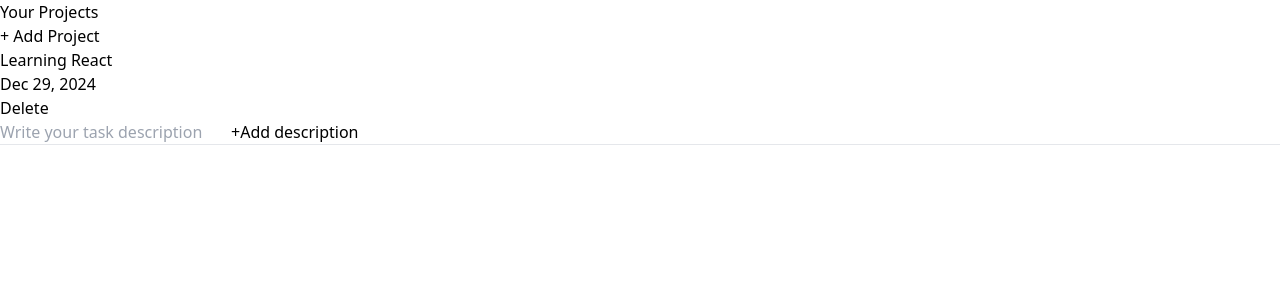
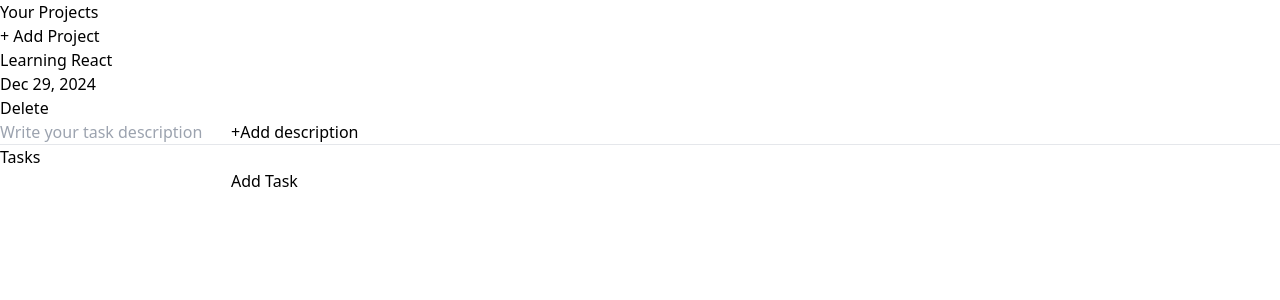
Before and after one commit to pawelstasiewicz/ProjectManagementApp-ReactUdemyCourse, a React (Vite) app: page / in a window 1280 px wide. Shown: the top 300 px of the page. Built offline with nearby package versions, Linux system fonts and the light colour scheme.

Commit message:
Create part Tasks in SelectedProjectNameComponent

```diff
--- a/src/components/atoms/SelectedProjectNameComponent.jsx
+++ b/src/components/atoms/SelectedProjectNameComponent.jsx
@@ -1,18 +1,59 @@
+import { useState } from 'react';
+
 function SelectedProjectNameComponent() {
+	const [addTask, setAddTask] = useState('');
+	const [clickedBtn, setClickedBtn] = useState(true);
+
+	function handleInputChange(e) {
+		setAddTask(e.target.value);
+	}
+
+	function handleClick() {
+		setClickedBtn(false);
+	}
+
 	return (
-		<div className="flex flex-col w-3/5 ">
-			<div className="flex flex-row w-full justify-between mt-16 ml-10">
+		<div className='flex flex-col w-3/5 '>
+			<div className='flex flex-row w-full justify-between mt-16 ml-10'>
 				<div>
-					<h1 className="text-5xl font-bold ">Learning React</h1>
-					<p className="mt-5 text-slate-500">Dec 29, 2024</p>
+					<h1 className='text-5xl font-bold '>Learning React</h1>
+					<p className='mt-5 text-slate-500'>Dec 29, 2024</p>
 				</div>
-				<button className="h-5 my-auto mr-20">Delete</button>
+				<button className='h-5 my-auto mr-20'>Delete</button>
 			</div>
-            <div className="mt-5 ml-10 mr-10 flex flex-row justify-between">
-                <input className="h-20 w-4/5" type="text"  placeholder="Write your task description " />
-                <button className="w-32 my-auto bg-slate-500">+Add description</button>
-            </div>
-            <hr className="mt-5 ml-10 mr-10"/>
+			<div className='mt-5 ml-10 mr-10 flex flex-row justify-between'>
+				<input
+					className='h-20 w-4/5'
+					type='text'
+					placeholder='Write your task description '
+				/>
+				<button className='w-32 my-auto bg-slate-500'>+Add description</button>
+			</div>
+			<hr className='mt-5 ml-10 mr-10' />
+			<div className='mt-16 ml-10'>
+				<h1 className='text-5xl font-bold '>Tasks</h1>
+				<div>
+					<input
+						className='mt-5 h-10 w-2/5'
+						type='text'
+						value={addTask}
+						onChange={handleInputChange}
+					/>
+					<button className='ml-5' onClick={handleClick}>
+						Add Task
+					</button>
+				</div>
+				<div>
+					{clickedBtn ? (
+						''
+					) : (
+						<div className='flex flex-row justify-between mt-10 bg-slate-200 h-24'>
+							<p className='ml-10 my-auto'>{addTask}</p>
+							<button className='mr-12'>Clear</button>
+						</div>
+					)}
+				</div>
+			</div>
 		</div>
 	);
 }
```
